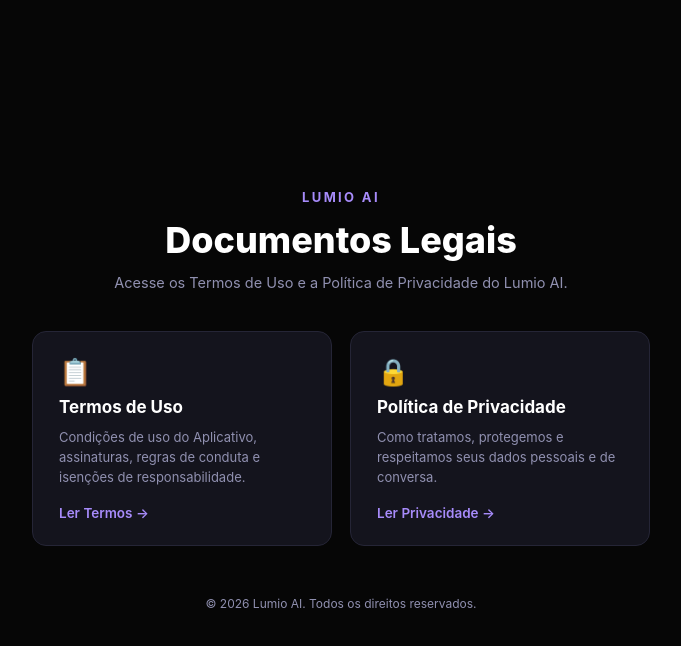
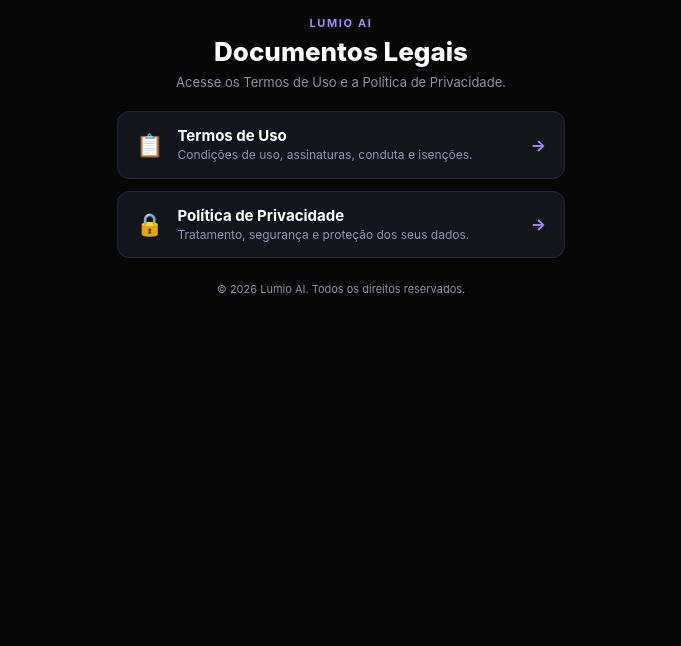
Before and after one commit to omniq-str/lumio-terms, a plain HTML site: page docs/index.html in a window 1280 px wide. Shown: the whole page, without its empty margins (299-980 px from the left). Drawn offline with Linux system fonts and the light colour scheme.

Commit message:
style: reduz tamanho dos cards em index.html para exibicao sem rolagem

```diff
--- a/docs/index.html
+++ b/docs/index.html
@@ -10,72 +10,76 @@
       --surface: #14141d;
       --border: #252536;
       --accent: #a78bfa;
-      --accent-dim: #7c3aed33;
       --text: #e2e2f0;
       --muted: #9090b0;
-      --link: #818cf8;
-      --radius: 14px;
+      --radius: 12px;
     }
     *, *::before, *::after { box-sizing: border-box; margin: 0; padding: 0; }
-    body {
+    html, body {
       background: var(--bg);
       color: var(--text);
       font-family: -apple-system, BlinkMacSystemFont, "Segoe UI", Roboto, "Helvetica Neue", Arial, sans-serif;
-      min-height: 100vh;
+      min-height: 100%;
+    }
+    body {
       display: flex;
       flex-direction: column;
       align-items: center;
       justify-content: center;
-      padding: 36px 20px;
+      padding: 16px 16px 20px;
+      max-width: 480px;
+      margin: 0 auto;
     }
-    header { text-align: center; margin-bottom: 40px; }
-    header .logo { font-size: 13px; letter-spacing: .18em; text-transform: uppercase; color: var(--accent); margin-bottom: 14px; font-weight: 700; }
-    header h1 { font-size: clamp(24px,5.5vw,36px); font-weight: 800; color: #fff; line-height: 1.2; }
-    header p { margin-top: 12px; color: var(--muted); font-size: 14.5px; max-width: 480px; margin-inline: auto; }
-    .cards { display: flex; gap: 18px; flex-wrap: wrap; justify-content: center; max-width: 640px; width: 100%; }
+    header { text-align: center; margin-bottom: 20px; }
+    header .logo { font-size: 11px; letter-spacing: .15em; text-transform: uppercase; color: var(--accent); margin-bottom: 6px; font-weight: 700; }
+    header h1 { font-size: clamp(20px,4.5vw,26px); font-weight: 800; color: #fff; line-height: 1.2; }
+    header p { margin-top: 6px; color: var(--muted); font-size: 13px; line-height: 1.4; }
+    .cards { display: flex; flex-direction: column; gap: 12px; width: 100%; }
     .card {
       background: var(--surface);
       border: 1px solid var(--border);
       border-radius: var(--radius);
-      padding: 24px 26px;
-      flex: 1;
-      min-width: 240px;
-      max-width: 300px;
+      padding: 14px 18px;
       text-decoration: none;
       color: var(--text);
       transition: border-color .2s, transform .2s, background .2s;
       display: flex;
-      flex-direction: column;
-      gap: 10px;
+      align-items: center;
+      gap: 14px;
     }
-    .card:hover { border-color: var(--accent); background: #1a1a26; transform: translateY(-3px); }
+    .card:hover { border-color: var(--accent); background: #1a1a26; transform: translateY(-2px); }
     .card:active { transform: translateY(0); }
-    .card .icon { font-size: 26px; }
-    .card h2 { font-size: 17px; font-weight: 700; color: #fff; }
-    .card p { font-size: 13px; color: var(--muted); line-height: 1.55; }
-    .card .arrow { margin-top: 8px; color: var(--accent); font-size: 13.5px; font-weight: 600; }
-    footer { margin-top: 50px; text-align: center; font-size: 12px; color: var(--muted); }
+    .card .icon { font-size: 22px; flex-shrink: 0; }
+    .card .info { flex: 1; min-width: 0; }
+    .card h2 { font-size: 15px; font-weight: 700; color: #fff; margin-bottom: 2px; }
+    .card p { font-size: 12px; color: var(--muted); line-height: 1.35; }
+    .card .arrow { color: var(--accent); font-size: 16px; font-weight: 700; flex-shrink: 0; }
+    footer { margin-top: 24px; text-align: center; font-size: 11px; color: var(--muted); }
   </style>
 </head>
 <body>
 <header>
   <div class="logo">Lumio AI</div>
   <h1>Documentos Legais</h1>
-  <p>Acesse os Termos de Uso e a Política de Privacidade do Lumio AI.</p>
+  <p>Acesse os Termos de Uso e a Política de Privacidade.</p>
 </header>
 
 <div class="cards">
   <a class="card" href="terms.html">
     <div class="icon">📋</div>
-    <h2>Termos de Uso</h2>
-    <p>Condições de uso do Aplicativo, assinaturas, regras de conduta e isenções de responsabilidade.</p>
-    <div class="arrow">Ler Termos &rarr;</div>
+    <div class="info">
+      <h2>Termos de Uso</h2>
+      <p>Condições de uso, assinaturas, conduta e isenções.</p>
+    </div>
+    <div class="arrow">&rarr;</div>
   </a>
   <a class="card" href="privacy.html">
     <div class="icon">🔒</div>
-    <h2>Política de Privacidade</h2>
-    <p>Como tratamos, protegemos e respeitamos seus dados pessoais e de conversa.</p>
-    <div class="arrow">Ler Privacidade &rarr;</div>
+    <div class="info">
+      <h2>Política de Privacidade</h2>
+      <p>Tratamento, segurança e proteção dos seus dados.</p>
+    </div>
+    <div class="arrow">&rarr;</div>
   </a>
 </div>
 
```
